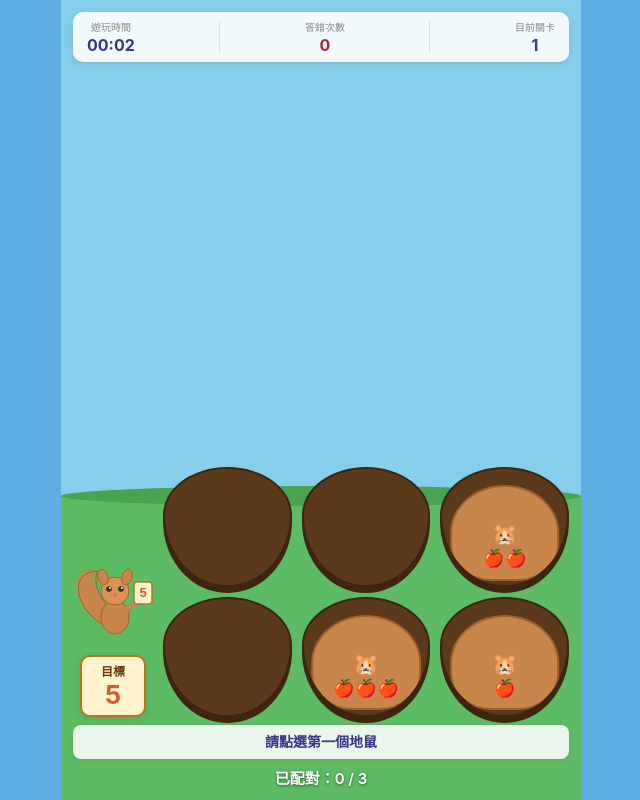
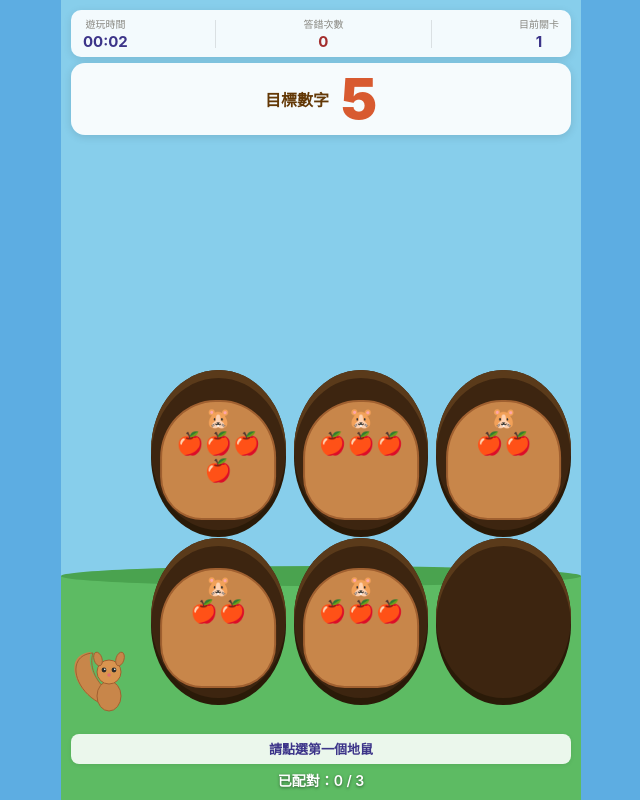
Before and after one commit to playlearn365/whack_a_mole-K2, a plain HTML site: page index.html in a window 1280 px wide. Both pictures are taken after a click on the button "開始遊戲 🎮". Shown: the whole page, without its empty margins (319-959 px from the left). Drawn offline with nearby package versions, Linux system fonts and the light colour scheme.

Commit message:
Refactor game UI and improve sound effects
Updated game title and adjusted styles for UI elements, including padding, font sizes, and layout. Enhanced sound effects and improved mole and hole animations.

```diff
--- a/index.html
+++ b/index.html
@@ -5,99 +5,117 @@
 <meta name="viewport" content="width=device-width, initial-scale=1.0, maximum-scale=1.0, user-scalable=no">
 <meta name="apple-mobile-web-app-capable" content="yes">
 <meta name="apple-mobile-web-app-status-bar-style" content="black-translucent">
-<title>打地鼠配對遊戲（中班）</title>
+<title>打地鼠分解遊戲（中班）</title>
+<script src="https://cdnjs.cloudflare.com/ajax/libs/tone/14.8.49/Tone.js"></script>
 <style>
   *{box-sizing:border-box;margin:0;padding:0;}
   html,body{width:100%;height:100%;background:#5DADE2;display:flex;align-items:center;justify-content:center;font-family:-apple-system,BlinkMacSystemFont,'Segoe UI',sans-serif;}
-  #gw{width:100%;max-width:520px;min-height:100dvh;background:#87CEEB;padding:12px;position:relative;overflow:hidden;touch-action:manipulation;display:flex;flex-direction:column;gap:8px;}
-  #ground{position:absolute;left:0;right:0;bottom:0;height:38%;background:#5DBB63;z-index:0;}
+  #gw{width:100%;max-width:520px;min-height:100dvh;background:#87CEEB;padding:10px;position:relative;overflow:hidden;touch-action:manipulation;display:flex;flex-direction:column;gap:6px;}
+  #ground{position:absolute;left:0;right:0;bottom:0;height:28%;background:#5DBB63;z-index:0;}
   #ground::before{content:'';position:absolute;top:-10px;left:0;right:0;height:20px;background:#4AA34F;border-radius:50%;}
 
-  #stats-bar{position:relative;z-index:2;display:flex;justify-content:space-between;align-items:center;background:rgba(255,255,255,0.9);border-radius:10px;padding:7px 14px;font-size:13px;font-weight:500;color:#2C2C2A;gap:6px;box-shadow:0 2px 8px rgba(0,0,0,0.1);}
+  #stats-bar{position:relative;z-index:2;display:flex;justify-content:space-between;align-items:center;background:rgba(255,255,255,0.9);border-radius:10px;padding:6px 12px;font-size:13px;font-weight:500;color:#2C2C2A;gap:6px;box-shadow:0 2px 8px rgba(0,0,0,0.1);}
   .stat-item{display:flex;flex-direction:column;align-items:center;gap:1px;}
   .stat-label{font-size:10px;color:#888780;font-weight:500;}
-  .stat-val{font-size:16px;font-weight:700;color:#3C3489;}
+  .stat-val{font-size:15px;font-weight:700;color:#3C3489;}
   .stat-val.red{color:#A32D2D;}
-  .stat-div{width:1px;height:32px;background:rgba(0,0,0,0.1);}
+  .stat-div{width:1px;height:28px;background:rgba(0,0,0,0.1);}
 
-  #scene{position:relative;z-index:2;display:flex;align-items:flex-end;gap:10px;flex:1;min-height:0;}
-  #squirrel-wrap{flex-shrink:0;display:flex;flex-direction:column;align-items:center;gap:6px;}
-  #sq-canvas{width:80px;height:100px;}
-  #sign{background:#fff3cd;border:2px solid #BA7517;border-radius:10px;padding:5px 10px;text-align:center;font-size:12px;color:#633806;font-weight:600;min-width:66px;box-shadow:0 2px 6px rgba(0,0,0,0.1);}
-  #sign-num{font-size:26px;color:#D85A30;display:block;font-weight:700;}
+  /* 目標數字大橫幅 */
+  #target-bar{
+    position:relative;z-index:2;
+    display:flex;align-items:center;justify-content:center;gap:12px;
+    background:rgba(255,255,255,0.92);
+    border-radius:14px;padding:8px 20px;
+    box-shadow:0 2px 8px rgba(0,0,0,0.12);
+  }
+  .tb-label{font-size:16px;font-weight:700;color:#633806;}
+  .tb-num{font-size:56px;font-weight:900;color:#D85A30;line-height:1;}
 
-  #grid{flex:1;display:grid;grid-template-columns:repeat(2,1fr);gap:10px;align-content:stretch;}
+  #scene{position:relative;z-index:2;display:flex;align-items:flex-end;gap:8px;flex:1;min-height:0;}
+  #squirrel-wrap{flex-shrink:0;display:flex;flex-direction:column;align-items:center;padding-bottom:4px;}
+  #sq-canvas{width:72px;height:90px;}
+
+  #grid{
+    flex:1;display:grid;
+    grid-template-columns:repeat(2,1fr);
+    gap:8px;align-content:end;
+    padding-bottom:30px;
+  }
   @media(min-width:400px){#grid{grid-template-columns:repeat(3,1fr);}}
-  .hw{display:flex;justify-content:center;align-items:stretch;}
+  .hw{display:flex;justify-content:center;}
 
-  /* 洞口：用 padding-bottom 撐高，跟大班一樣 */
+  /* 洞口：固定高度橢圓 */
   .hole{
-    width:100%;height:0;padding-bottom:90%;
-    background:#5A3A1A;
-    border-radius:50% 50% 50% 50%/40% 40% 60% 60%;
+    width:100%;height:150px;
+    background:#3D2510;
+    border-radius:50%;
     position:relative;cursor:pointer;
-    box-shadow:0 6px 0 #3D2510;
-    overflow:hidden;border:2px solid #3D2510;
+    box-shadow:inset 0 8px 0 #5A3A1A, 0 7px 0 #2a1a08;
+    overflow:hidden;
     -webkit-tap-highlight-color:transparent;user-select:none;
-    transition:box-shadow 0.12s,border-color 0.12s;
+    transition:box-shadow 0.12s;
   }
-  .hole.selected{border-color:#7F77DD;box-shadow:0 6px 0 #534AB7,0 0 0 3px #AFA9EC;}
-  .hole.matched{border-color:#2e7a33;box-shadow:0 6px 0 #1a5c22;cursor:default;}
+  @media(min-width:400px){.hole{height:160px;}}
+  .hole.selected{box-shadow:inset 0 8px 0 #5A3A1A, 0 7px 0 #534AB7, 0 0 0 3px #AFA9EC;}
+  .hole.matched{box-shadow:inset 0 8px 0 #3a6e3e, 0 7px 0 #1a5c22;}
 
-  /* 地鼠：預設在洞口，hidden 才縮下去 */
+  /* 地鼠：固定高度，bottom 動畫 */
   .mole{
     position:absolute;
-    bottom:4%;left:50%;transform:translateX(-50%);
-    width:88%;height:94%;
-    display:flex;flex-direction:column;align-items:center;justify-content:flex-end;
-    padding-bottom:10%;
+    bottom:-100%;
+    left:50%;transform:translateX(-50%);
+    width:86%;height:120px;
+    background:#c8864a;
+    border-radius:48% 48% 36% 36%;
+    border:2px solid #a06030;
+    display:flex;flex-direction:column;align-items:center;justify-content:flex-start;
+    padding:6px 4px 6px;
     pointer-events:none;
-    transition:bottom 0.22s ease;
+    transition:bottom 0.3s cubic-bezier(.22,1,.36,1);
+    overflow:hidden;
   }
-  .mole.hidden{bottom:-100%;}
-  .mole-body{
-    position:absolute;bottom:0;left:0;right:0;height:88%;
-    background:#c8864a;border-radius:50% 50% 38% 38%;
-    border:2px solid #a06030;
-    transition:background 0.2s,border-color 0.2s;
-  }
-  .hole.selected .mole-body{background:#AFA9EC;border-color:#534AB7;}
-  .hole.matched .mole-body{background:#4AA34F;border-color:#2e7a33;}
-  .mole.bad .mole-body{background:#E24B4A;border-color:#a32d2d;}
-  .mole-face{position:relative;z-index:2;font-size:20px;line-height:1;margin-bottom:3%;}
+  .mole.up{bottom:10px;}
+  .hole.selected .mole{background:#AFA9EC;border-color:#534AB7;}
+  .hole.matched .mole{background:#4AA34F;border-color:#2e7a33;}
+  .mole.bad{background:#E24B4A !important;border-color:#a32d2d !important;}
+
+  .mole-face{font-size:20px;line-height:1;flex-shrink:0;margin-bottom:2px;}
   .mole-fruits{
-    position:relative;z-index:2;
     display:flex;flex-wrap:wrap;justify-content:center;
-    gap:1px;width:96%;
-    font-size:17px;line-height:1.2;
+    gap:1px;width:100%;
+    font-size:22px;line-height:1.2;
+    overflow:hidden;
   }
 
-  #select-hint{position:relative;z-index:2;text-align:center;font-size:14px;font-weight:600;color:#3C3489;background:rgba(255,255,255,0.88);border-radius:8px;padding:6px 12px;min-height:34px;box-shadow:0 1px 4px rgba(0,0,0,0.08);}
-  #strack{position:relative;z-index:2;text-align:center;font-size:15px;color:#fff;font-weight:600;text-shadow:0 1px 3px rgba(0,0,0,0.5);}
+  #select-hint{position:relative;z-index:2;text-align:center;font-size:13px;font-weight:600;color:#3C3489;background:rgba(255,255,255,0.88);border-radius:8px;padding:5px 12px;min-height:30px;box-shadow:0 1px 4px rgba(0,0,0,0.08);}
+  #strack{position:relative;z-index:2;text-align:center;font-size:14px;color:#fff;font-weight:600;text-shadow:0 1px 3px rgba(0,0,0,0.5);}
 
   .overlay{position:absolute;inset:0;display:flex;flex-direction:column;align-items:center;justify-content:center;background:rgba(0,0,0,0.65);z-index:10;gap:14px;padding:24px;}
-  .overlay h2{font-size:26px;color:#fff;font-weight:700;text-align:center;}
-  .overlay p{font-size:15px;color:rgba(255,255,255,0.92);text-align:center;max-width:300px;line-height:1.6;}
+  .overlay h2{font-size:24px;color:#fff;font-weight:700;text-align:center;}
+  .overlay p{font-size:14px;color:rgba(255,255,255,0.92);text-align:center;max-width:300px;line-height:1.6;}
   .result-grid{display:grid;grid-template-columns:repeat(3,1fr);gap:10px;width:100%;max-width:320px;}
   .result-card{background:rgba(255,255,255,0.15);border-radius:10px;padding:10px 8px;text-align:center;}
   .result-card.highlight{background:rgba(255,255,255,0.28);}
   .rc-label{font-size:11px;color:rgba(255,255,255,0.7);display:block;margin-bottom:3px;}
   .rc-val{font-size:22px;font-weight:700;color:#fff;}
   .rc-val.warn{color:#FAC775;}
-  .bbtn{padding:14px 36px;font-size:17px;font-weight:600;background:#7F77DD;color:#fff;border:none;border-radius:12px;cursor:pointer;touch-action:manipulation;-webkit-tap-highlight-color:transparent;box-shadow:0 4px 12px rgba(127,119,221,0.5);}
+  .bbtn{padding:13px 32px;font-size:16px;font-weight:600;background:#7F77DD;color:#fff;border:none;border-radius:12px;cursor:pointer;touch-action:manipulation;-webkit-tap-highlight-color:transparent;box-shadow:0 4px 12px rgba(127,119,221,0.5);}
   .bbtn:active{transform:scale(0.95);}
-  #toast{position:absolute;top:90px;left:50%;transform:translateX(-50%);background:rgba(20,20,20,0.88);color:#fff;padding:8px 20px;border-radius:24px;font-size:15px;font-weight:600;pointer-events:none;opacity:0;transition:opacity 0.25s;z-index:20;white-space:nowrap;}
+  #toast{position:absolute;top:80px;left:50%;transform:translateX(-50%);background:rgba(20,20,20,0.88);color:#fff;padding:7px 18px;border-radius:24px;font-size:14px;font-weight:600;pointer-events:none;opacity:0;transition:opacity 0.25s;z-index:20;white-space:nowrap;}
   #toast.show{opacity:1;}
 </style>
 </head>
 <body>
 <div id="gw">
   <div id="ground"></div>
+
   <div id="start-s" class="overlay">
-    <h2>🐹 打地鼠配對遊戲</h2>
-    <p>松鼠舉的是目標數字！<br>先點一個地鼠，再點另一個，<br>兩個水果數加起來等於目標就配對成功！<br>全部配對完就過關！</p>
+    <h2>🐹 打地鼠配對遊戲<br><span style="font-size:18px">中班版</span></h2>
+    <p>上方會顯示<strong style="color:#FAC775;">目標數字</strong>！<br>先點一個地鼠，再點另一個，<br>兩個水果數<strong style="color:#FAC775;">加起來等於目標</strong>就配對成功！<br>全部配對完就過關！</p>
     <button class="bbtn" onclick="startGame()">開始遊戲 🎮</button>
   </div>
+
   <div id="win-s" class="overlay" style="display:none">
     <h2 id="wtitle">🎉 過關！</h2>
     <p id="wmsg"></p>
@@ -117,10 +135,15 @@
     <div class="stat-item"><span class="stat-label">目前關卡</span><span class="stat-val" id="lvn">1</span></div>
   </div>
 
+  <!-- 目標數字大橫幅 -->
+  <div id="target-bar">
+    <span class="tb-label">目標數字</span>
+    <span class="tb-num" id="sign-num">5</span>
+  </div>
+
   <div id="scene">
     <div id="squirrel-wrap">
-      <canvas id="sq-canvas" width="80" height="100"></canvas>
-      <div id="sign">目標<span id="sign-num">5</span></div>
+      <canvas id="sq-canvas" width="72" height="90"></canvas>
     </div>
     <div id="grid"></div>
   </div>
@@ -130,128 +153,93 @@
   <div id="toast"></div>
 </div>
 
-<script src="https://cdnjs.cloudflare.com/ajax/libs/tone/14.8.49/Tone.js"></script>
 <script>
 const FRUITS=['🍎','🍊','🍋','🍇','🍓','🍑','🍒','🍍'];
 const HOLES=6, PAIRS=3, SPEED=3500;
 
 let level=0, pairsFound=0, gameActive=false;
 let currentTarget=5, lastTarget=0, levelFruit='🍎';
-let selectedIdx=-1;
-let hs=[];
+let selectedIdx=-1, hs=[];
 let clearedCount=0, wrongCount=0, totalSecs=0, globalTimer=null;
 
-function pickTarget(){
-  let t;
-  do{ t=Math.floor(Math.random()*5)+3; }while(t===lastTarget);
-  lastTarget=t; return t;
-}
-function pickFruit(){ return FRUITS[Math.floor(Math.random()*FRUITS.length)]; }
-function fmtTime(s){ const m=Math.floor(s/60),sec=s%60; return String(m).padStart(2,'0')+':'+String(sec).padStart(2,'0'); }
+function pickTarget(){let t;do{t=3+Math.floor(Math.random()*5);}while(t===lastTarget);lastTarget=t;return t;}
+function pickFruit(){return FRUITS[Math.floor(Math.random()*FRUITS.length)];}
+function fmtTime(s){return String(Math.floor(s/60)).padStart(2,'0')+':'+String(s%60).padStart(2,'0');}
 
 function genCounts(target){
   const used=[];
   while(used.length<PAIRS){
-    let a, tries=0;
-    do{ a=Math.floor(Math.random()*(target-1))+1; tries++; }
+    let a,tries=0;
+    do{a=1+Math.floor(Math.random()*(target-1));tries++;}
     while(used.some(p=>p[0]===a||p[0]===target-a)&&tries<30);
     used.push([a,target-a]);
   }
-  const counts=[];
-  used.forEach(p=>{counts.push(p[0],p[1]);});
-  for(let i=counts.length-1;i>0;i--){
-    const j=Math.floor(Math.random()*(i+1));[counts[i],counts[j]]=[counts[j],counts[i]];
-  }
+  const counts=[];used.forEach(p=>counts.push(p[0],p[1]));
+  for(let i=counts.length-1;i>0;i--){const j=Math.floor(Math.random()*(i+1));[counts[i],counts[j]]=[counts[j],counts[i]];}
   return counts;
 }
 
-let toneReady=false;
-let synth,marimba,noiseSynth;
-
+// ── Tone.js 音效（PolySynth，不互相打斷）──
+let toneReady=false, marimba, badSynth;
 async function initTone(){
   if(toneReady)return;
   await Tone.start();
-  // 木琴音（配對成功、點擊）
-  marimba=new Tone.Synth({
+  marimba=new Tone.PolySynth(Tone.Synth,{
     oscillator:{type:'triangle'},
-    envelope:{attack:0.001,decay:0.3,sustain:0,release:0.1},
-    volume:-6
+    envelope:{attack:0.001,decay:0.5,sustain:0,release:0.15},
+    volume:-4
   }).toDestination();
-  // 鋼琴音（過關）
-  synth=new Tone.PolySynth(Tone.Synth,{
-    oscillator:{type:'sine'},
-    envelope:{attack:0.01,decay:0.4,sustain:0.1,release:0.5},
+  badSynth=new Tone.PolySynth(Tone.Synth,{
+    oscillator:{type:'square'},
+    envelope:{attack:0.001,decay:0.22,sustain:0,release:0.05},
     volume:-8
-  }).toDestination();
-  // 錯誤音
-  noiseSynth=new Tone.Synth({
-    oscillator:{type:'sawtooth'},
-    envelope:{attack:0.001,decay:0.2,sustain:0,release:0.05},
-    volume:-10
   }).toDestination();
   toneReady=true;
 }
-
 document.addEventListener('touchstart',initTone,{once:true});
 document.addEventListener('mousedown',initTone,{once:true});
 
 function beep(type){
   if(!toneReady)return;
+  const now=Tone.now();
   try{
-    const now=Tone.now();
     if(type==='tap'){
-      // 點擊音：輕快木琴單音
       marimba.triggerAttackRelease('G4',0.12,now);
     } else if(type==='ok'){
-      // 配對成功：木琴上升兩音
-      marimba.triggerAttackRelease('C5',0.15,now);
-      marimba.triggerAttackRelease('E5',0.15,now+0.15);
+      ['C5','E5','G5','C6'].forEach((n,i)=>marimba.triggerAttackRelease(n,0.25,now+i*0.1));
     } else if(type==='bad'){
-      // 答錯：低沉下滑音
-      noiseSynth.triggerAttackRelease('C3',0.2,now);
-      noiseSynth.triggerAttackRelease('A2',0.2,now+0.15);
+      ['E3','C3','A2'].forEach((n,i)=>badSynth.triggerAttackRelease(n,0.18,now+i*0.13));
     } else if(type==='win'){
-      // 過關：鋼琴歡樂旋律
-      const melody=[['C5',0],['E5',0.18],['G5',0.36],['C6',0.54]];
-      melody.forEach(([n,t])=>synth.triggerAttackRelease(n,0.35,now+t));
+      ['C5','E5','G5','E5','G5','C6'].forEach((n,i)=>marimba.triggerAttackRelease(n,0.22,now+i*0.12));
     } else if(type==='fail'){
-      // 失敗：沉重三連音下降
-      noiseSynth.triggerAttackRelease('G3',0.18,now);
-      noiseSynth.triggerAttackRelease('E3',0.18,now+0.15);
-      noiseSynth.triggerAttackRelease('C3',0.25,now+0.30);
+      ['G4','E4','C4'].forEach((n,i)=>badSynth.triggerAttackRelease(n,0.22,now+i*0.18));
     }
   }catch(e){}
 }
 
-function drawSquirrel(holding){
+function drawSquirrel(){
   const cv=document.getElementById('sq-canvas'),c=cv.getContext('2d');
-  c.clearRect(0,0,80,100);c.save();
-  c.beginPath();c.moveTo(40,80);c.bezierCurveTo(2,66,-10,22,22,20);c.bezierCurveTo(18,34,26,50,40,62);c.fillStyle='#c8864a';c.fill();
-  c.beginPath();c.moveTo(40,80);c.bezierCurveTo(4,68,-8,24,24,22);c.bezierCurveTo(20,36,28,52,40,63);c.strokeStyle='#a06030';c.lineWidth=1;c.stroke();
-  c.beginPath();c.ellipse(42,68,14,17,0,0,Math.PI*2);c.fillStyle='#c8864a';c.fill();c.strokeStyle='#a06030';c.lineWidth=1;c.stroke();
-  c.beginPath();c.ellipse(42,42,14,14,0,0,Math.PI*2);c.fillStyle='#d9944f';c.fill();c.strokeStyle='#a06030';c.lineWidth=1;c.stroke();
-  c.beginPath();c.ellipse(30,28,5,8,-0.3,0,Math.PI*2);c.fillStyle='#c8864a';c.fill();c.stroke();
-  c.beginPath();c.ellipse(54,28,5,8,0.3,0,Math.PI*2);c.fillStyle='#c8864a';c.fill();c.stroke();
-  c.beginPath();c.arc(36,40,2.8,0,Math.PI*2);c.fillStyle='#2C2C2A';c.fill();
-  c.beginPath();c.arc(48,40,2.8,0,Math.PI*2);c.fill();
-  c.beginPath();c.arc(36.9,39.1,1,0,Math.PI*2);c.fillStyle='#fff';c.fill();
-  c.beginPath();c.arc(48.9,39.1,1,0,Math.PI*2);c.fill();
-  c.beginPath();c.arc(42,46,2.2,0,Math.PI*2);c.fillStyle='#e07070';c.fill();
-  c.beginPath();c.moveTo(55,60);c.lineTo(68,47);c.strokeStyle='#c8864a';c.lineWidth=5;c.lineCap='round';c.stroke();
-  c.beginPath();c.roundRect(61,33,18,22,3);c.fillStyle='#fff3cd';c.fill();c.strokeStyle='#BA7517';c.lineWidth=1.5;c.stroke();
-  c.font='bold 13px sans-serif';c.fillStyle='#D85A30';c.textAlign='center';c.textBaseline='middle';
-  c.fillText(String(holding),70,44);c.restore();
+  c.clearRect(0,0,72,90);c.save();
+  c.beginPath();c.moveTo(36,72);c.bezierCurveTo(2,60,-9,20,20,18);c.bezierCurveTo(16,30,22,45,36,56);c.fillStyle='#c8864a';c.fill();
+  c.beginPath();c.moveTo(36,72);c.bezierCurveTo(3,61,-7,21,22,19);c.bezierCurveTo(18,32,24,46,36,57);c.strokeStyle='#a06030';c.lineWidth=1;c.stroke();
+  c.beginPath();c.ellipse(38,62,12,15,0,0,Math.PI*2);c.fillStyle='#c8864a';c.fill();c.strokeStyle='#a06030';c.lineWidth=1;c.stroke();
+  c.beginPath();c.ellipse(38,38,12,12,0,0,Math.PI*2);c.fillStyle='#d9944f';c.fill();c.strokeStyle='#a06030';c.lineWidth=1;c.stroke();
+  c.beginPath();c.ellipse(27,25,4,7,-0.3,0,Math.PI*2);c.fillStyle='#c8864a';c.fill();c.stroke();
+  c.beginPath();c.ellipse(49,25,4,7,0.3,0,Math.PI*2);c.fillStyle='#c8864a';c.fill();c.stroke();
+  c.beginPath();c.arc(33,36,2.4,0,Math.PI*2);c.fillStyle='#2C2C2A';c.fill();
+  c.beginPath();c.arc(43,36,2.4,0,Math.PI*2);c.fill();
+  c.beginPath();c.arc(33.8,35.2,0.8,0,Math.PI*2);c.fillStyle='#fff';c.fill();
+  c.beginPath();c.arc(43.8,35.2,0.8,0,Math.PI*2);c.fill();
+  c.beginPath();c.arc(38,41,1.8,0,Math.PI*2);c.fillStyle='#e07070';c.fill();
+  c.restore();
 }
 
-function makeMoleEl(count){
+function makeMole(count){
   const mole=document.createElement('div');mole.className='mole';
-  const body=document.createElement('div');body.className='mole-body';
   const face=document.createElement('div');face.className='mole-face';face.textContent='🐹';
   const fruits=document.createElement('div');fruits.className='mole-fruits';
-  for(let k=0;k<count;k++){
-    const s=document.createElement('span');s.textContent=levelFruit;fruits.appendChild(s);
-  }
-  mole.appendChild(body);mole.appendChild(face);mole.appendChild(fruits);
+  for(let k=0;k<count;k++){const s=document.createElement('span');s.textContent=levelFruit;fruits.appendChild(s);}
+  mole.appendChild(face);mole.appendChild(fruits);
   return mole;
 }
 
@@ -260,45 +248,37 @@
   for(let i=0;i<HOLES;i++){
     const hw=document.createElement('div');hw.className='hw';
     const hole=document.createElement('div');hole.className='hole';
-    const mole=makeMoleEl(counts[i]);
+    const mole=makeMole(counts[i]);
     hole.appendChild(mole);
     hole.addEventListener('pointerdown',e=>{e.preventDefault();tap(i);});
     hw.appendChild(hole);g.appendChild(hw);
-    hs.push({count:counts[i],up:true,locked:false,matched:false,
-             timer:null,loopTimer:null,moleEl:mole,holeEl:hole});
+    hs.push({count:counts[i],up:false,locked:false,matched:false,timer:null,loopTimer:null,moleEl:mole,holeEl:hole});
   }
 }
 
 function popUp(i){
   if(!gameActive||hs[i].matched||hs[i].locked)return;
-  hs[i].up=true;
-  hs[i].moleEl.classList.remove('hidden');
+  hs[i].up=true;hs[i].moleEl.classList.add('up');
   clearTimeout(hs[i].timer);
-  hs[i].timer=setTimeout(()=>retract(i), SPEED*(0.85+Math.random()*0.5));
+  hs[i].timer=setTimeout(()=>retract(i),SPEED*(0.85+Math.random()*0.5));
 }
 
 function retract(i){
   if(!gameActive||hs[i].locked||hs[i].matched)return;
-  hs[i].up=false;
-  hs[i].moleEl.classList.add('hidden');
-  hs[i].moleEl.classList.remove('bad');
+  hs[i].up=false;hs[i].moleEl.classList.remove('up','bad');
   clearTimeout(hs[i].loopTimer);
-  hs[i].loopTimer=setTimeout(()=>popUp(i), 800+Math.random()*1800);
+  hs[i].loopTimer=setTimeout(()=>popUp(i),800+Math.random()*1800);
 }
 
 function scheduleRetract(i){
   clearTimeout(hs[i].timer);
-  if(hs[i].locked||hs[i].matched)return;
-  hs[i].timer=setTimeout(()=>retract(i), SPEED*(0.85+Math.random()*0.5));
+  if(!hs[i].locked&&!hs[i].matched)
+    hs[i].timer=setTimeout(()=>retract(i),SPEED*(0.85+Math.random()*0.5));
 }
 
 function schedulePop(i){
-  clearTimeout(hs[i].loopTimer);
-  clearTimeout(hs[i].timer);
-  hs[i].loopTimer=setTimeout(()=>{
-    if(!gameActive||hs[i].matched)return;
-    retract(i);
-  }, 500+Math.random()*2500);
+  clearTimeout(hs[i].loopTimer);clearTimeout(hs[i].timer);
+  hs[i].loopTimer=setTimeout(()=>popUp(i),400+Math.random()*2500);
 }
 
 function clearSelection(){
@@ -315,15 +295,11 @@
   if(!gameActive||hs[i].matched||!hs[i].up)return;
   if(selectedIdx===i){clearSelection();return;}
   if(selectedIdx===-1){
-    selectedIdx=i;
-    hs[i].locked=true;
-    clearTimeout(hs[i].timer);
-    hs[i].holeEl.classList.add('selected');
-    beep('tap');
+    selectedIdx=i;hs[i].locked=true;clearTimeout(hs[i].timer);
+    hs[i].holeEl.classList.add('selected');beep('tap');
     document.getElementById('select-hint').textContent='已選 '+hs[i].count+' 個，再點一個配對！';
   } else {
-    const a=hs[selectedIdx].count, b=hs[i].count;
-    const hi1=selectedIdx, hi2=i;
+    const a=hs[selectedIdx].count,b=hs[i].count,hi1=selectedIdx,hi2=i;
     clearSelection();
     if(a+b===currentTarget){
       beep('ok');pairsFound++;
@@ -332,41 +308,24 @@
       [hi1,hi2].forEach(idx=>{
         hs[idx].matched=true;hs[idx].locked=false;hs[idx].up=true;
         clearTimeout(hs[idx].timer);clearTimeout(hs[idx].loopTimer);
-        hs[idx].moleEl.classList.remove('hidden','bad');
-        hs[idx].holeEl.classList.remove('selected');
-        hs[idx].holeEl.classList.add('matched');
+        hs[idx].moleEl.classList.add('up');hs[idx].moleEl.classList.remove('bad');
+        hs[idx].holeEl.classList.remove('selected');hs[idx].holeEl.classList.add('matched');
       });
-      if(pairsFound>=PAIRS){setTimeout(()=>endLevel(true),500);return;}
+      if(pairsFound>=PAIRS){setTimeout(()=>endLevel(true),500);}
     } else {
-      wrongCount++;
-      document.getElementById('wrong-count').textContent=wrongCount;
-      beep('bad');
+      wrongCount++;document.getElementById('wrong-count').textContent=wrongCount;beep('bad');
       showToast('❌ '+a+' + '+b+' = '+(a+b)+'，不是 '+currentTarget+'！');
       [hi1,hi2].forEach(idx=>{
         hs[idx].moleEl.classList.add('bad');
-        setTimeout(()=>{
-          hs[idx].moleEl.classList.remove('bad');
-          if(!hs[idx].matched&&!hs[idx].locked) scheduleRetract(idx);
-        },500);
+        setTimeout(()=>{hs[idx].moleEl.classList.remove('bad');if(!hs[idx].matched&&!hs[idx].locked)scheduleRetract(idx);},500);
       });
     }
   }
 }
 
-function showToast(msg){
-  const t=document.getElementById('toast');t.textContent=msg;t.classList.add('show');
-  clearTimeout(t._t);t._t=setTimeout(()=>t.classList.remove('show'),1100);
-}
-
-function stopAll(){
-  hs.forEach((_,i)=>{clearTimeout(hs[i].timer);clearTimeout(hs[i].loopTimer);});
-  clearSelection();
-}
-
-function startGlobalTimer(){
-  clearInterval(globalTimer);
-  globalTimer=setInterval(()=>{totalSecs++;document.getElementById('total-time').textContent=fmtTime(totalSecs);},1000);
-}
+function showToast(msg){const t=document.getElementById('toast');t.textContent=msg;t.classList.add('show');clearTimeout(t._t);t._t=setTimeout(()=>t.classList.remove('show'),1100);}
+function stopAll(){hs.forEach((_,i)=>{clearTimeout(hs[i].timer);clearTimeout(hs[i].loopTimer);});clearSelection();}
+function startGlobalTimer(){clearInterval(globalTimer);globalTimer=setInterval(()=>{totalSecs++;document.getElementById('total-time').textContent=fmtTime(totalSecs);},1000);}
 
 function startGame(){
   document.getElementById('start-s').style.display='none';
@@ -379,15 +338,13 @@
 
 function launchLevel(){
   pairsFound=0;gameActive=true;selectedIdx=-1;
-  currentTarget=pickTarget();
-  levelFruit=pickFruit();
+  currentTarget=pickTarget();levelFruit=pickFruit();
   const counts=genCounts(currentTarget);
   document.getElementById('lvn').textContent=level+1;
   document.getElementById('sign-num').textContent=currentTarget;
   document.getElementById('hcnt').textContent=0;
   document.getElementById('select-hint').textContent='請點選第一個地鼠';
-  drawSquirrel(currentTarget);
-  buildGrid(counts);
+  drawSquirrel();buildGrid(counts);
   hs.forEach((_,i)=>schedulePop(i));
   startGlobalTimer();
 }
@@ -398,15 +355,12 @@
   document.getElementById('ws-wrong').textContent=wrongCount;
   document.getElementById('ws-time').textContent=fmtTime(totalSecs);
   if(won){
-    clearedCount++;
-    document.getElementById('ws-cleared').textContent=clearedCount;
-    beep('win');
+    clearedCount++;document.getElementById('ws-cleared').textContent=clearedCount;beep('win');
     document.getElementById('wtitle').textContent='🎉 過關！';
     document.getElementById('wmsg').textContent='太棒了！第 '+(level+1)+' 關完成！';
     document.getElementById('nbtn').textContent='下一關 →';
   }else{
-    document.getElementById('ws-cleared').textContent=clearedCount;
-    beep('fail');
+    document.getElementById('ws-cleared').textContent=clearedCount;beep('fail');
     document.getElementById('wtitle').textContent='再試試看！';
     document.getElementById('wmsg').textContent='配對了 '+pairsFound+' 組，再試一次吧！';
     document.getElementById('nbtn').textContent='再試一次 🔄';
```
